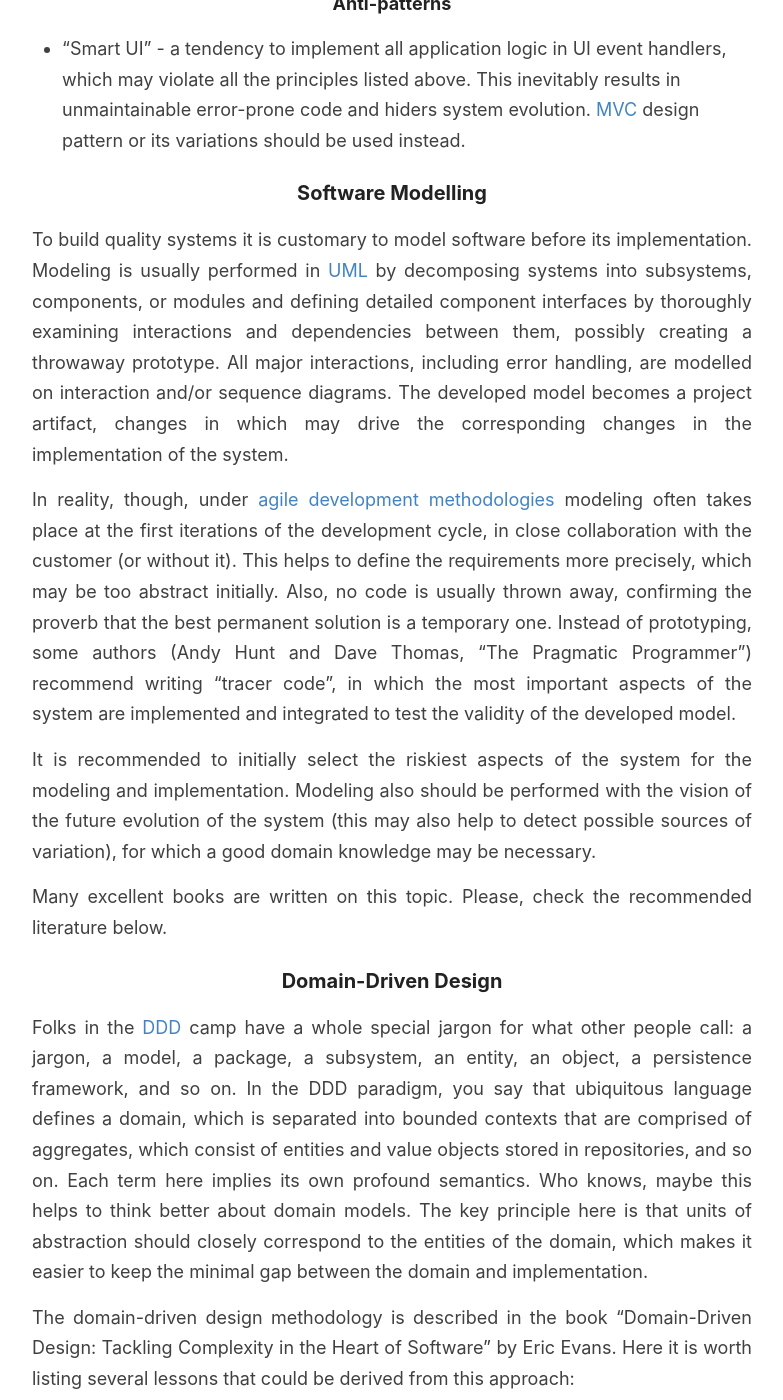
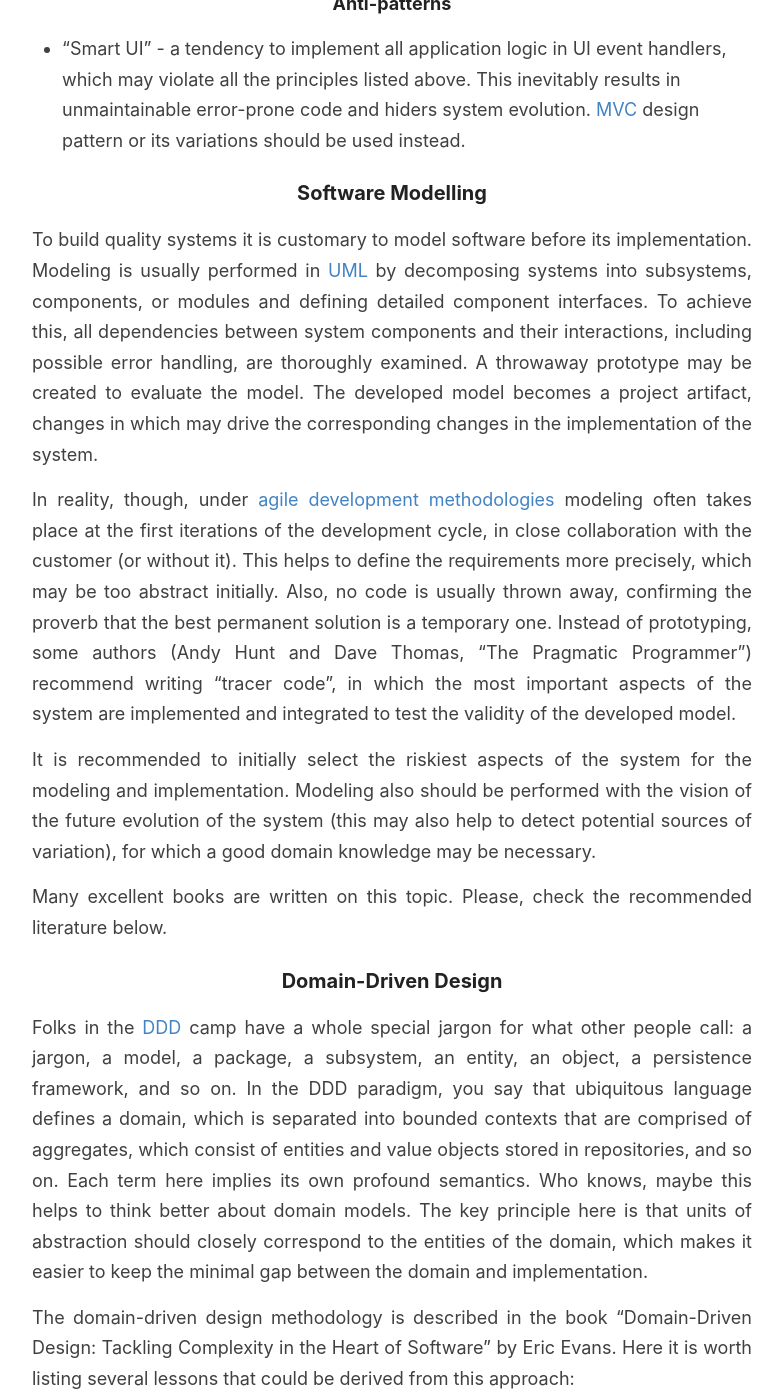
Before and after one commit to GChristensen/posts, a Jekyll site: the page built from _posts/2021-07-07-how-to-design-software-systems-qmark.md, in a window 1280 px wide and 1400 px high, scrolled down 1945 px. Shown: the whole window, without its empty margins (248-1031 px from the left). Built offline with Jekyll 4.4.1, drawn with Linux system fonts in a browser that asks for light colours; some of the changed text lies outside the part shown.

Commit message:
post edit

```diff
--- a/_posts/2021-07-07-how-to-design-software-systems-qmark.md
+++ b/_posts/2021-07-07-how-to-design-software-systems-qmark.md
@@ -69,10 +69,11 @@ Several principles help to write code that is well modularized:
 
 To build quality systems it is customary to model software before its implementation. Modeling is usually performed
 in [UML](https://en.wikipedia.org/wiki/Unified_Modeling_Language)
-by decomposing systems into subsystems, components, or modules and defining detailed component interfaces by thoroughly
-examining interactions and dependencies between them, possibly creating a throwaway prototype. All major interactions,
-including error handling, are modelled on interaction and/or sequence diagrams. The developed model
-becomes a project artifact, changes in which may drive the corresponding changes in the implementation of the system.
+by decomposing systems into subsystems, components, or modules and defining detailed component interfaces. To achieve this,
+all dependencies between system components and their interactions, including possible error handling, are thoroughly examined.
+A throwaway prototype may be created to evaluate the model.
+The developed model becomes a project artifact, changes in which may drive the corresponding changes in the implementation
+of the system.
 
 In reality, though, under [agile development methodologies](https://en.wikipedia.org/wiki/Agile_software_development)
 modeling often takes place at the first iterations of the development cycle, in close
@@ -84,7 +85,7 @@ to test the validity of the developed model.
 
 It is recommended to initially select the riskiest aspects of the system for the modeling and implementation.
 Modeling also should be performed with the vision of the future evolution of the system (this may also help to
-detect possible sources of variation), for which a good domain knowledge may be necessary.
+detect potential sources of variation), for which a good domain knowledge may be necessary.
 
 Many excellent books are written on this topic. Please, check the recommended literature below.
 
```
Also changed, not shown: other parts of _posts/2021-07-07-how-to-design-software-systems-qmark.md (+1 -1 lines).
